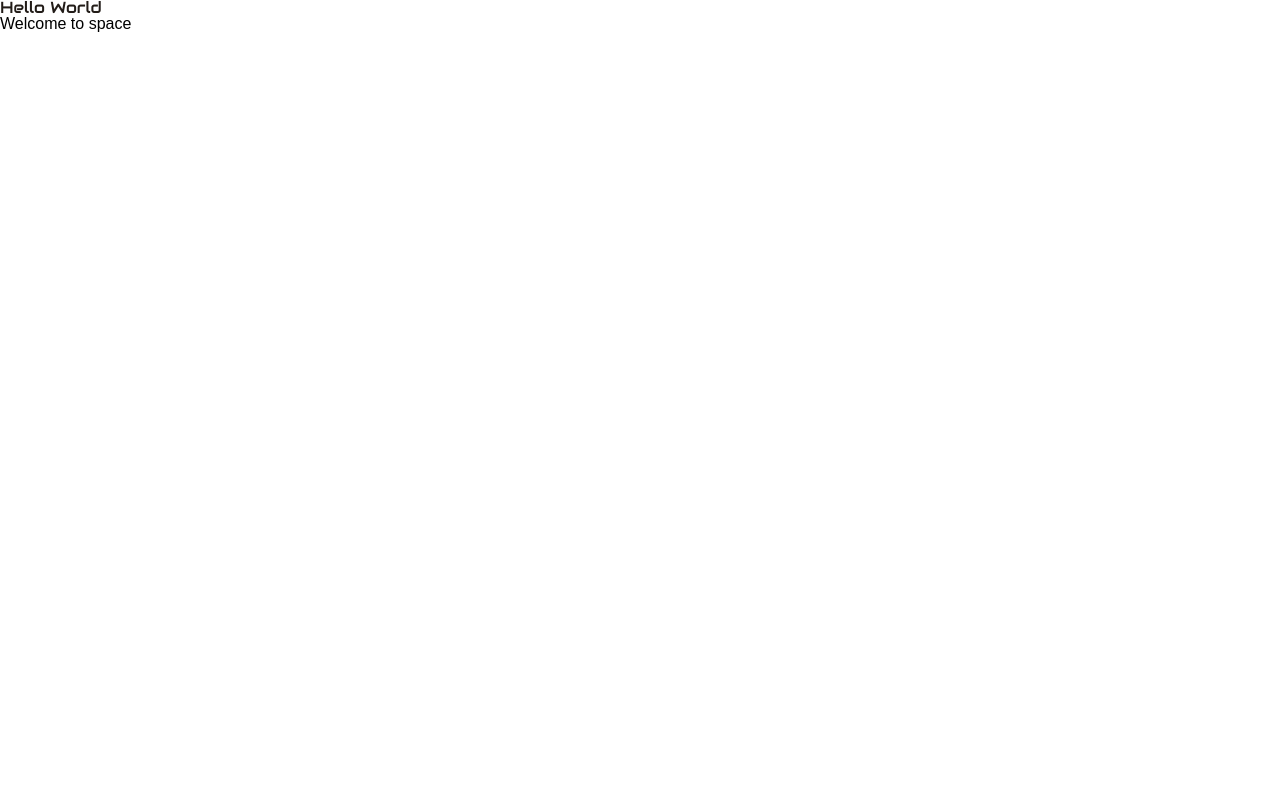
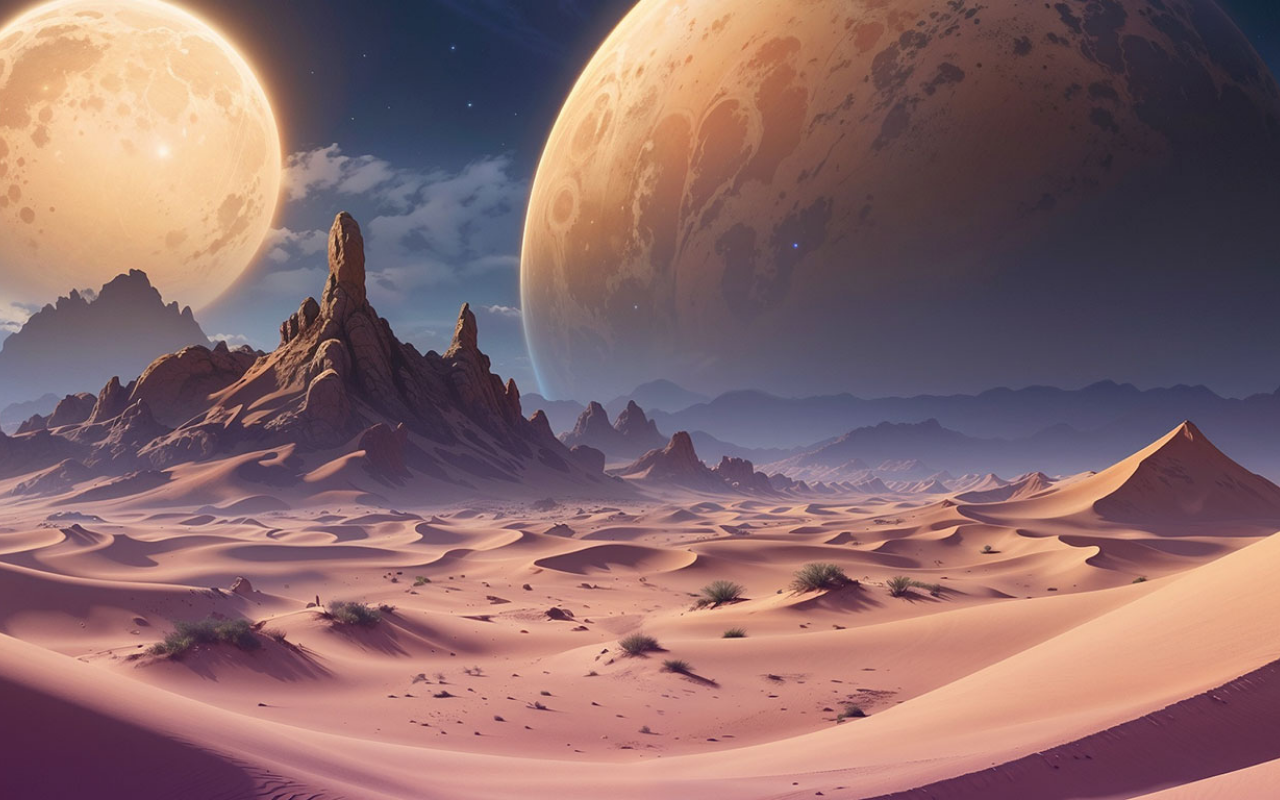
Before and after one commit to kianeblackman/spice-riches, a React (Vite) app: page / in a window 1280 px wide. Built offline with nearby package versions, Linux system fonts and the light colour scheme.

Commit message:
background image set

```diff
--- a/src/App.jsx
+++ b/src/App.jsx
@@ -3,8 +3,7 @@ import "./styles/main.scss"
 export default function App() {
   return (
     <div id="app" className="app-wrapper">
-      <h1 className="heading">Hello World</h1>
-      <p className="paragraph">Welcome to space</p>
+
     </div>
   )
 }
--- /dev/null
+++ b/src/styles/layout/_app.scss
@@ -0,0 +1,14 @@
+@use "../base/colors" as colors;
+
+.app-wrapper {
+  display: flex;
+  flex-direction: column;
+  height: 100vh;
+  width: 100%;
+
+  background-color: colors.$primary-white;
+  background-image: url("../../assets/img/bg_main_landscape.jpg");
+  background-size: cover;
+  background-position: center;
+  background-repeat: no-repeat;
+}
--- a/src/styles/layout/_index.scss
+++ b/src/styles/layout/_index.scss
@@ -0,0 +1 @@
+@forward "app";
```
Also changed, not shown: src/assets/img/bg_main_landscape.jpg (added).
